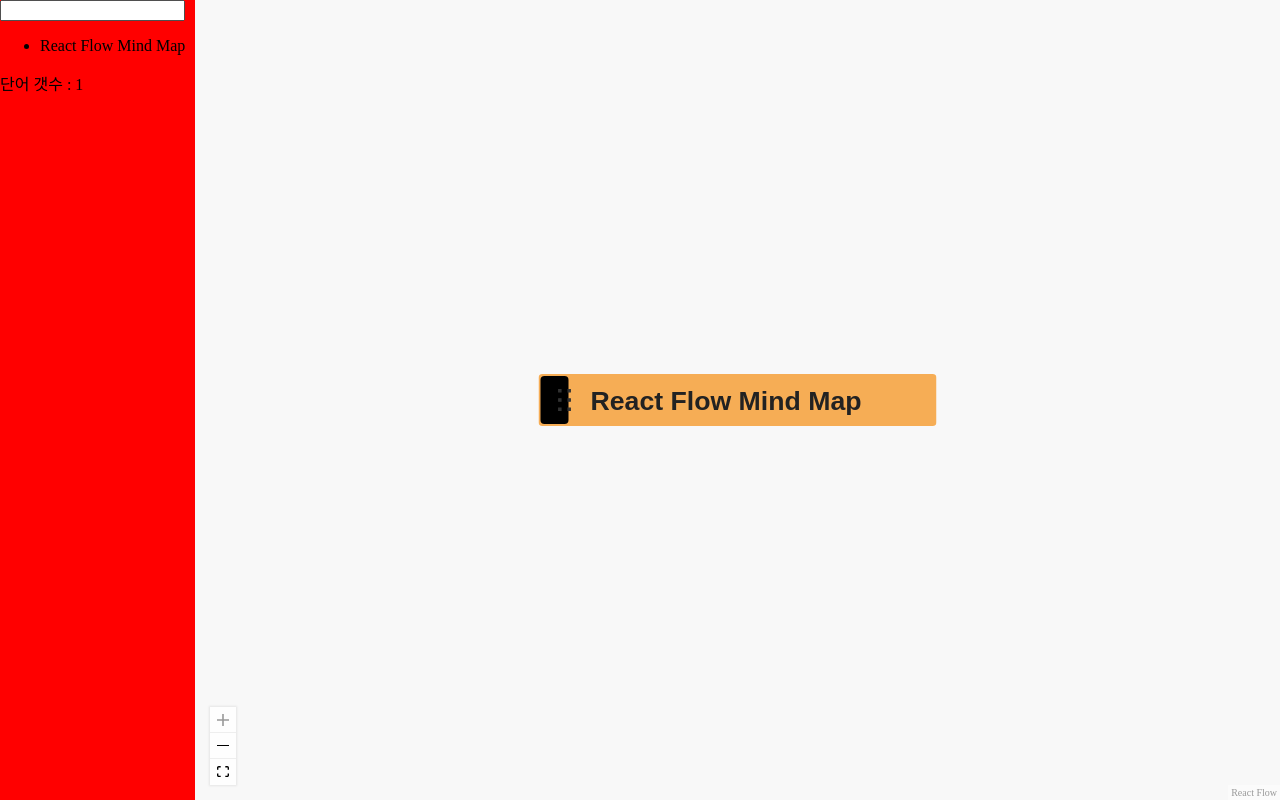
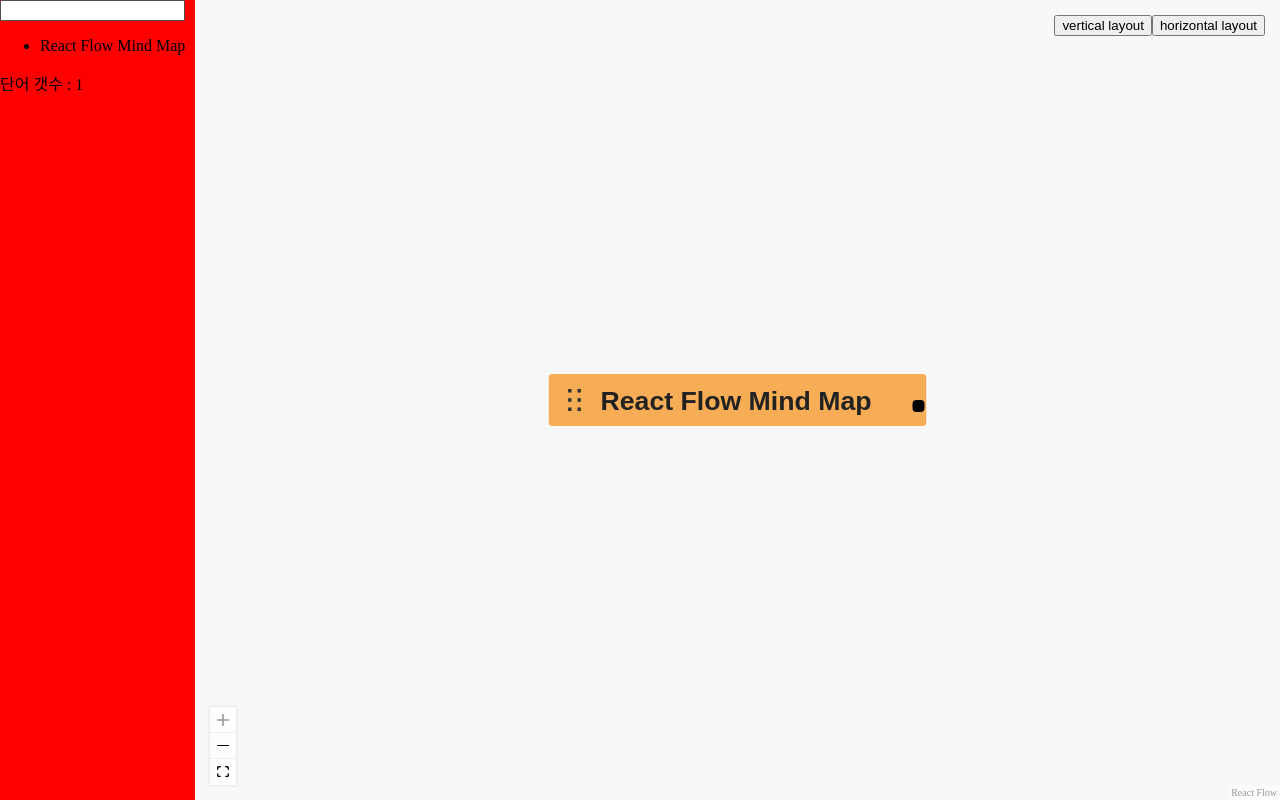
Before and after one commit to SNUSTHON/TEAM1_FE, a Next.js app: page / in a window 1280 px wide. Built offline with nearby package versions, Linux system fonts and the light colour scheme.

Commit message:
feat: 노드 정렬 기능

```diff
--- a/package.json
+++ b/package.json
@@ -9,6 +9,7 @@
     "lint": "next lint"
   },
   "dependencies": {
+    "@dagrejs/dagre": "^1.1.4",
     "@xyflow/react": "^12.2.1",
     "axios": "^1.7.7",
     "classcat": "^5.0.5",
--- a/src/app/globals.css
+++ b/src/app/globals.css
@@ -22,18 +22,18 @@ body,
 }
 
 .react-flow__handle.target {
-  top: 50%;
+  /* top: 50%; */
   pointer-events: none;
   opacity: 0;
 }
 
 .react-flow__handle.source {
-  top: 0;
-  left: 0;
+  /* top: 0; */
+  /* left: 0; */
   transform: none;
   background: black;
-  height: 100%;
-  width: 14px;
+  /* height: 100%;
+  width: 14px; */
   border-radius: 2px;
   border: none;
 }
--- a/src/app/page.js
+++ b/src/app/page.js
@@ -16,6 +16,40 @@ import MindMapNode from "@/components/MindMapNode";
 import MindMapEdge from "@/components/MindMapEdge";
 import "@xyflow/react/dist/style.css";
 import useStore from "./store";
+import Dagre from "@dagrejs/dagre";
+
+const getLayoutedElements = (nodes, edges, options) => {
+  const g = new Dagre.graphlib.Graph().setDefaultEdgeLabel(() => ({}));
+  g.setGraph({
+    rankdir: options.direction,
+    align: "UL",
+  });
+
+  edges.forEach((edge) => g.setEdge(edge.source, edge.target));
+  // console.log(nodes);
+  nodes.forEach((node) =>
+    g.setNode(node.id, {
+      width: node.measured?.width ?? 0,
+      height: node.measured?.height ?? 0,
+    })
+  );
+
+  Dagre.layout(g);
+
+  return {
+    nodes: nodes.map((node) => {
+      const position = g.node(node.id);
+      // We are shifting the dagre node position (anchor=center center) to the top left
+      // so it matches the React Flow node anchor point (top left).
+      const x = position.x - node.measured.width / 2;
+      const y = position.y;
+      console.log();
+
+      return { ...node, position: { x, y } };
+    }),
+    edges,
+  };
+};
 
 const selector = (state) => ({
   nodes: state.nodes,
@@ -23,6 +57,7 @@ const selector = (state) => ({
   onNodesChange: state.onNodesChange,
   onEdgesChange: state.onEdgesChange,
   addChildNode: state.addChildNode,
+  setNodes: state.setNodes,
 });
 
 const nodeTypes = {
@@ -39,15 +74,24 @@ const defaultEdgeOptions = { style: connectionLineStyle, type: "mindmap" };
 
 function Flow() {
   // whenever you use multiple values, you should use shallow for making sure that the component only re-renders when one of the values change
-  const { nodes, edges, onNodesChange, onEdgesChange, addChildNode } = useStore(
-    selector,
-    shallow
-  );
-
+  const { nodes, edges, onNodesChange, onEdgesChange, addChildNode, setNodes } =
+    useStore(selector, shallow);
   const connectingNodeId = useRef(null);
   const store = useStoreApi();
   const { screenToFlowPosition } = useReactFlow();
-  console.log(nodes);
+
+  const onLayout = useCallback(
+    (direction) => {
+      const layouted = getLayoutedElements(nodes, edges, { direction });
+      // console.log(layouted);
+      setNodes(layouted.nodes);
+
+      // window.requestAnimationFrame(() => {
+      //   fitView();
+      // });
+    },
+    [nodes, edges]
+  );
 
   const getChildNodePosition = (event, parentNode) => {
     const { domNode } = store.getState();
@@ -130,6 +174,10 @@ function Flow() {
     >
       <Controls showInteractive={false} />
       <Panel position="top-left" className="header"></Panel>
+      <Panel position="top-right">
+        <button onClick={() => onLayout("TB")}>vertical layout</button>
+        <button onClick={() => onLayout("LR")}>horizontal layout</button>
+      </Panel>
     </ReactFlow>
   );
 }
--- a/src/app/store.js
+++ b/src/app/store.js
@@ -20,6 +20,11 @@ const useStore = create((set, get) => ({
   onEdgesChange: (changes) => {
     set({
       edges: applyEdgeChanges(changes, get().edges),
+    });
+  },
+  setNodes: (changes) => {
+    set({
+      nodes: [...changes],
     });
   },
   addChildNode: (parentNode, position) => {
--- a/src/components/MindMapEdge.js
+++ b/src/components/MindMapEdge.js
@@ -6,7 +6,7 @@ function MindMapEdge(props) {
 
   const [edgePath] = getStraightPath({
     sourceX,
-    sourceY: sourceY + 20,
+    sourceY,
     targetX,
     targetY,
   });
--- a/src/components/MindMapNode.js
+++ b/src/components/MindMapNode.js
@@ -20,7 +20,7 @@ function MindMapNode({ id, data }) {
   useLayoutEffect(() => {
     if (inputRef.current) {
       const textWidth = calculateTextWidth(data.label);
-      inputRef.current.style.width = `${textWidth + 10}px`; // 여백을 위해 10px 추가
+      inputRef.current.style.width = `${textWidth}px`; // 여백을 위해 10px 추가
     }
   }, [data.label]);
 
@@ -75,8 +75,8 @@ function MindMapNode({ id, data }) {
       {/* 더블 클릭으로 생성된 childDivs 출력 */}
       {childDivs.map((div) => div)}
 
-      <Handle type="target" position={Position.Top} />
-      <Handle type="source" position={Position.Top} />
+      <Handle type="target" position={Position.Left} />
+      <Handle type="source" position={Position.Right} />
     </>
   );
 }
```
Also changed, not shown: 1 other file (tests, documents, lock files or other folders).
